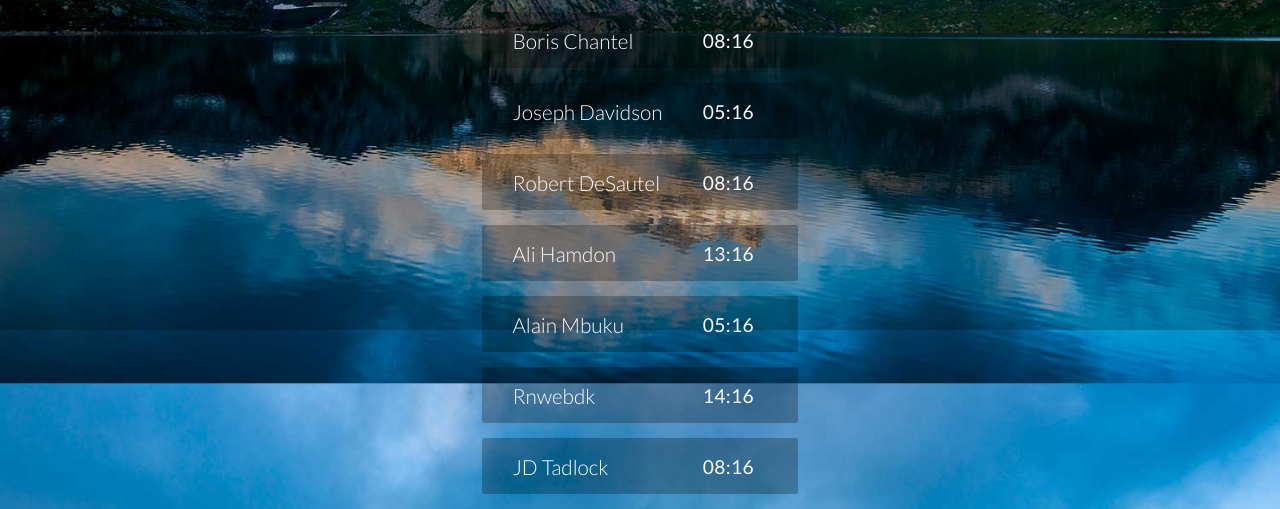
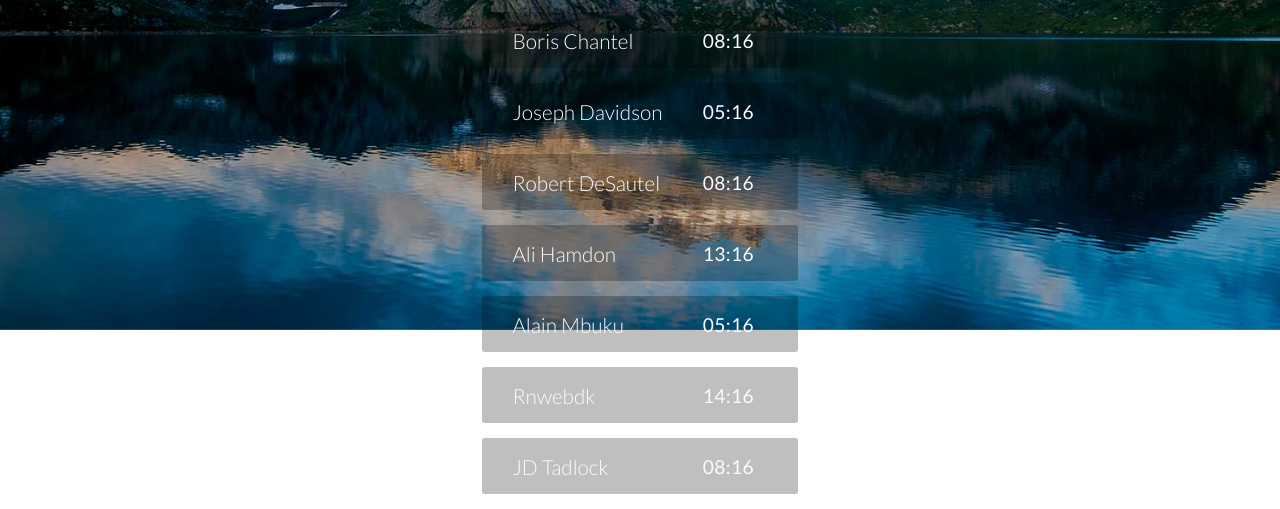
Before and after one commit to jdtdesigns/kindredapp, a website: page index.html in a window 1280 px wide. Shown: the part 470-979 px from the top of the page. Drawn offline with Linux system fonts and the light colour scheme.

Commit message:
took the bg off the body to correct fixed position issue

```diff
--- a/index.html
+++ b/index.html
@@ -7,6 +7,7 @@
         <link rel="stylesheet" href="css/style.css">
     </head>
     <body>
+    	<div class="bg"></div>
         <div class="overlay"></div>
 		<header class="column column-center center">
 			<div class="logo column column-center">
--- a/scss/style.scss
+++ b/scss/style.scss
@@ -23,8 +23,6 @@ html, body {
 
 body {
 	overflow-x: hidden;
-	background: url(../img/lake.jpg) no-repeat top center fixed;
-	background-size: cover;
 	min-width: 430px;
 }
 
@@ -68,6 +66,19 @@ img {
 .hide {
 	display: none;
 }
+
+// Page Styles
+.bg {
+	position: fixed;
+	top: 0;
+	left: 0;
+	width: 100%;
+	height: 100vh;
+	z-index: -2;
+	background: url(../img/lake.jpg) no-repeat top center fixed;
+	background-size: cover;
+}
+
 .overlay {
 	position: fixed;
 	background: rgba(0, 0, 0, .25);
@@ -87,7 +98,6 @@ header {
 		color: $white;
 		font-size: 2.5em;
 		span {
-			// color: darken(#fff, 14%);
 			color: lighten($lightblue, 30%);
 		}
 	}
@@ -139,7 +149,6 @@ nav {
 		border-radius: 5px;
 		border: 1px solid transparent;
 		&:hover {
-			// border: 1px solid $white;
 			background: $white;
 			color: $lightgrey;
 		}
```
Also changed, not shown: css/style.css.
